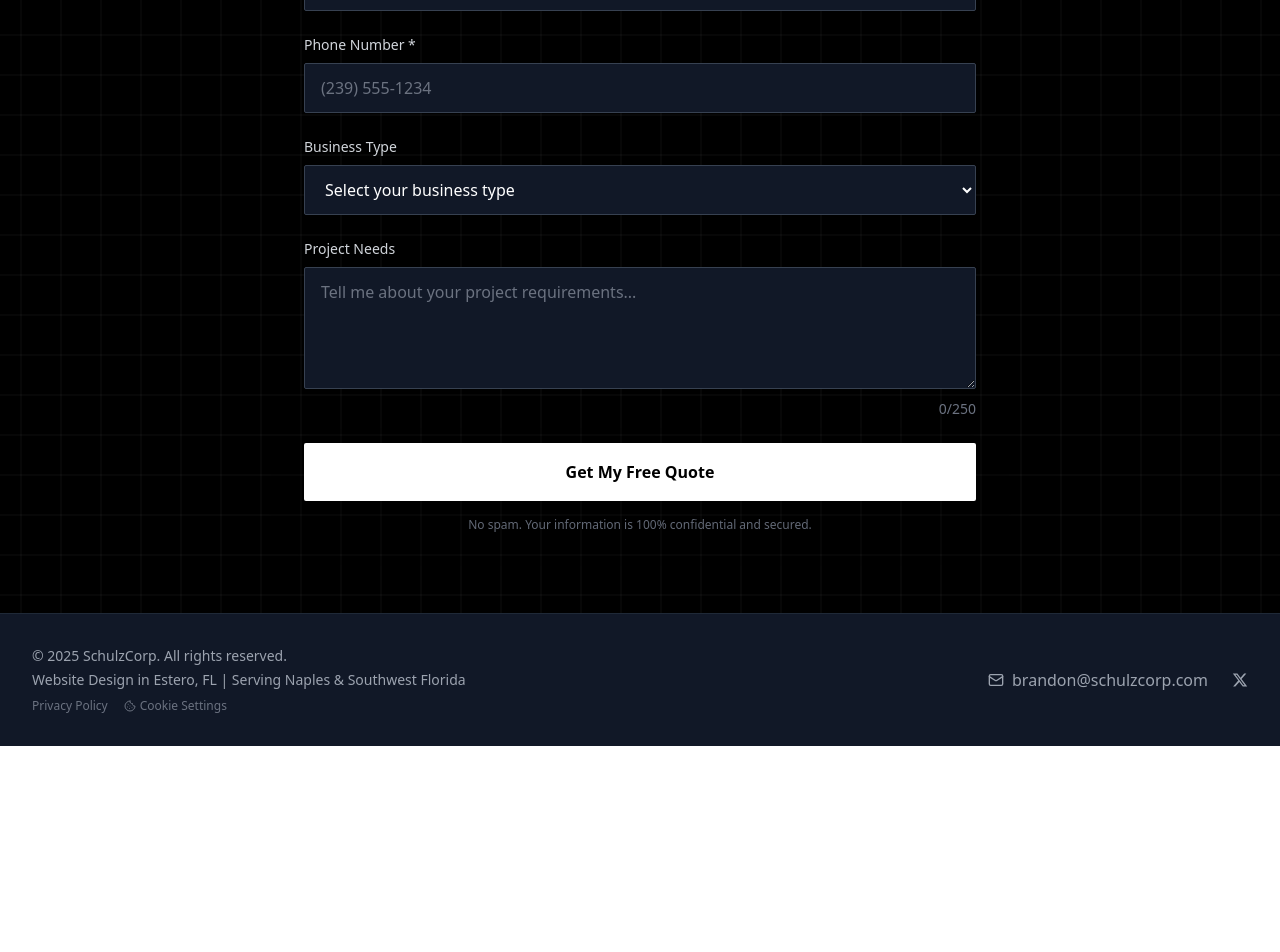
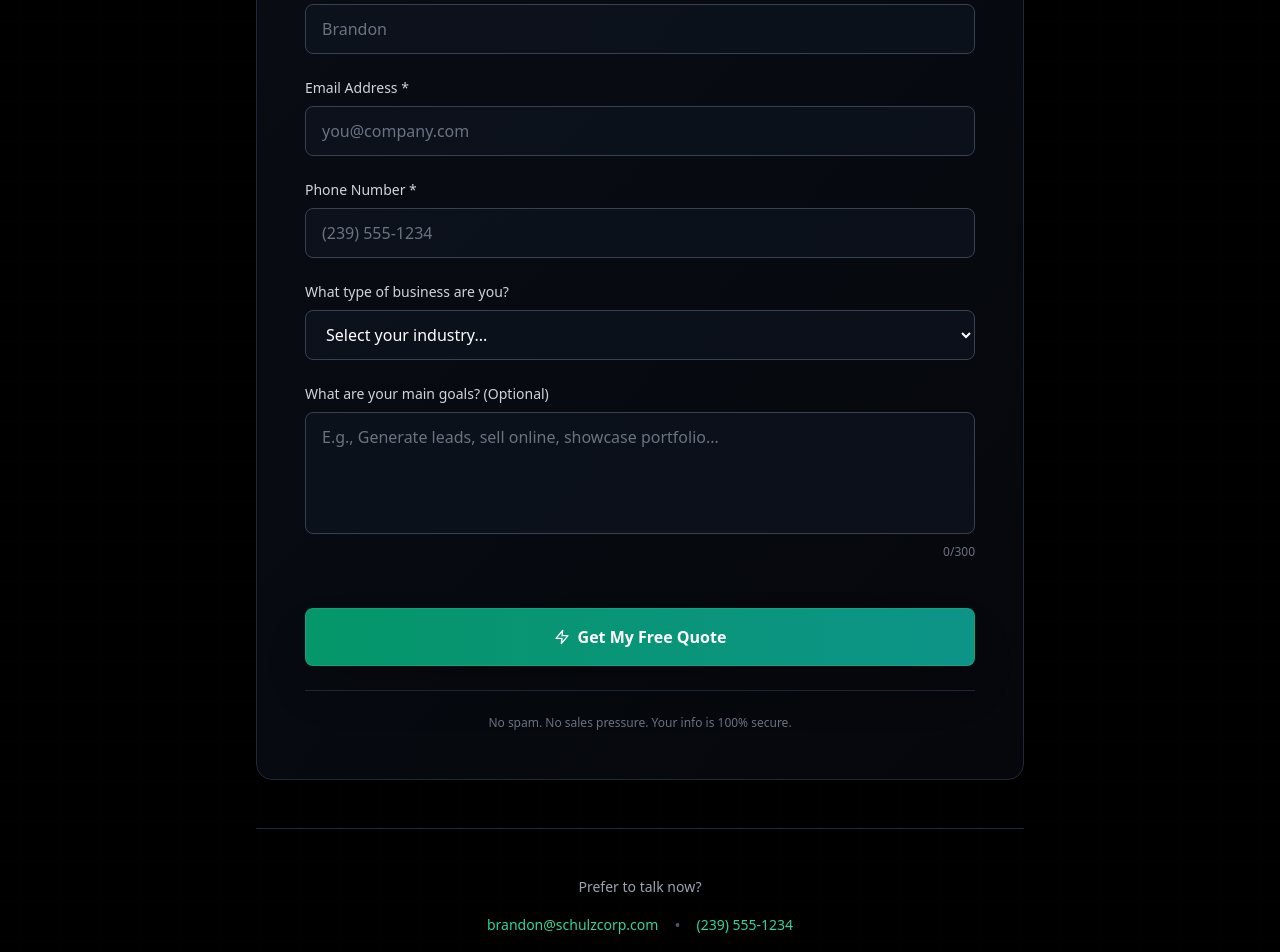
Before and after one commit to SchulzCorpLLC/SchulzCorp, a React (Vite) app: page / in a window 1280 px wide. Shown: the part 5140-6092 px from the top of the page. Before the commit the page ends 5886 px from the top, so only its background shows below. Built offline with nearby package versions, Linux system fonts and the light colour scheme.

Commit message:
Updated Contact.tsx

```diff
--- a/src/components/Contact.tsx
+++ b/src/components/Contact.tsx
@@ -1,4 +1,5 @@
 import React, { useState } from 'react';
+import { CheckCircle2, AlertCircle, Zap } from 'lucide-react';
 
 interface FormData {
   name: string;
@@ -23,41 +24,40 @@ const Contact: React.FC = () => {
   const [errors, setErrors] = useState<FormErrors>({});
 
   const businessTypes = [
+    'Service Business (Plumbing, HVAC, Lawn Care)',
+    'Moving / Transportation',
+    'Fitness / Wellness Coaching',
+    'Real Estate / Property Management',
     'Construction / Trades',
-    'E-commerce / Online Store',
-    'Education / Coaching / Online Courses',
-    'Financial Services / Insurance',
-    'Healthcare or Wellness Practice',
-    'Logistics / Transportation / Moving Companies',
-    'Nonprofit / Community Organization',
-    'Other / Not Listed (Please Describe)',
-    'Professional Services',
-    'Real Estate or Property Management',
-    'Restaurant / Food Services',
-    'Tech / SaaS Startup'
+    'E-commerce / Retail',
+    'Professional Services (Law, Accounting)',
+    'Healthcare / Medical Practice',
+    'Restaurant / Food Service',
+    'Tech Startup / SaaS',
+    'Other'
   ];
 
   const validateForm = (): boolean => {
     const newErrors: FormErrors = {};
 
     if (!formData.name.trim()) {
-      newErrors.name = 'Name is required';
+      newErrors.name = 'Name required';
     }
 
     if (!formData.email.trim()) {
-      newErrors.email = 'Email is required';
+      newErrors.email = 'Email required';
     } else if (!/^[^\s@]+@[^\s@]+\.[^\s@]+$/.test(formData.email)) {
-      newErrors.email = 'Please enter a valid email address';
+      newErrors.email = 'Valid email required';
     }
 
     if (!formData.phone.trim()) {
-      newErrors.phone = 'Phone number is required';
+      newErrors.phone = 'Phone required';
     } else if (!/^[\d\s\-\(\)\+]+$/.test(formData.phone)) {
-      newErrors.phone = 'Please enter a valid phone number';
+      newErrors.phone = 'Valid phone required';
     }
 
-    if (formData.projectNeeds.length > 250) {
-      newErrors.projectNeeds = 'Project needs must be 250 characters or less';
+    if (formData.projectNeeds.length > 300) {
+      newErrors.projectNeeds = 'Keep under 300 characters';
     }
 
     setErrors(newErrors);
@@ -94,12 +94,12 @@ const Contact: React.FC = () => {
         setTimeout(() => {
           setIsSubmitted(false);
           setFormData({ name: '', email: '', phone: '', business_type: '', projectNeeds: '' });
-        }, 3000);
+        }, 4000);
       } else {
-        setErrors({ projectNeeds: "Submission failed. Please try again." });
+        setErrors({ projectNeeds: "Submission failed. Try again." });
       }
     } catch (error) {
-      setErrors({ projectNeeds: "A network error occurred. Please check your connection." });
+      setErrors({ projectNeeds: "Network error. Check connection." });
     } finally {
       setIsSubmitting(false);
     }
@@ -107,21 +107,25 @@ const Contact: React.FC = () => {
 
   if (isSubmitted) {
     return (
-      <section id="contact" className="relative overflow-hidden py-20 bg-black">
-        <div className="absolute inset-0 bg-[url('/grid.svg')] bg-center"></div>
+      <section id="contact" className="relative overflow-hidden py-32 bg-black">
+        <div className="absolute inset-0 bg-[url('/grid.svg')] bg-center opacity-10"></div>
         <div className="relative max-w-screen-2xl mx-auto px-4 sm:px-6 lg:px-8">
           <div className="max-w-2xl mx-auto text-center">
-            <div className="bg-gradient-to-br from-gray-800 to-gray-900 rounded-lg p-12 shadow-2xl border border-gray-700">
-              <div className="text-green-400 mb-4">
-                <svg className="w-16 h-16 mx-auto" fill="none" stroke="currentColor" viewBox="0 0 24 24">
-                  <path strokeLinecap="round" strokeLinejoin="round" strokeWidth={2} d="M5 13l4 4L19 7" />
-                </svg>
+            <div className="bg-gradient-to-br from-emerald-500/10 to-teal-500/10 border border-emerald-500/30 rounded-2xl p-12 shadow-2xl">
+              <div className="text-emerald-400 mb-4 flex justify-center">
+                <CheckCircle2 className="w-16 h-16" />
               </div>
-              <h3 className="text-2xl font-bold text-white mb-4">
-                Message Sent Successfully!
+              <h3 className="text-3xl font-bold text-white mb-4">
+                We Got Your Message!
               </h3>
-              <p className="text-gray-400">
-                Thank you for reaching out. I'll get back to you within 24 hours with your free quote.
+              <p className="text-gray-300 text-lg mb-2">
+                Thanks for reaching out. I'm reviewing your info right now.
+              </p>
+              <p className="text-emerald-400 font-medium">
+                You'll get a custom quote and strategy within 24 hours.
+              </p>
+              <p className="text-gray-500 text-sm mt-6">
+                Check your email for confirmation from Brandon.
               </p>
             </div>
           </div>
@@ -131,23 +135,31 @@ const Contact: React.FC = () => {
   }
 
   return (
-    <section id="contact" className="relative overflow-hidden py-20 bg-black">
-        <div className="absolute inset-0 bg-[url('/grid.svg')] bg-center"></div>
+    <section id="contact" className="relative overflow-hidden py-24 sm:py-32 bg-black">
+      <div className="absolute inset-0 bg-[url('/grid.svg')] bg-center opacity-10"></div>
+
       <div className="relative max-w-screen-2xl mx-auto px-4 sm:px-6 lg:px-8">
+        <div className="max-w-3xl mx-auto">
+          {/* Header */}
           <div className="text-center mb-16">
-          <h2 className="text-3xl md:text-4xl font-bold text-white mb-4">
-            Get Your Free Website Audit Today
+            <span className="text-xs font-bold text-emerald-400 uppercase tracking-widest mb-4 block">
+              Ready to Win Online?
+            </span>
+            <h2 className="text-4xl md:text-5xl font-bold text-white mb-6">
+              Get Your Free Website Strategy
             </h2>
-          <p className="text-lg text-gray-400 max-w-3xl mx-auto">
-            Tell me about your business and I'll provide a custom quote within 24 hours. Serving Estero, Naples, and all of Southwest Florida.
+            <p className="text-lg text-gray-300 max-w-2xl mx-auto">
+              Tell me about your business. I'll send a custom quote and strategy within 24 hours.
             </p>
           </div>
 
-        <div className="max-w-2xl mx-auto">
+          {/* Form Card */}
+          <div className="bg-gradient-to-br from-gray-900/50 to-gray-900/30 rounded-2xl border border-gray-800 p-8 md:p-12 backdrop-blur-sm">
             <form onSubmit={handleSubmit} className="space-y-6">
+              {/* Name */}
               <div>
                 <label htmlFor="name" className="block text-sm font-medium text-gray-300 mb-2">
-                Name *
+                  Your Name *
                 </label>
                 <input
                   type="text"
@@ -155,14 +167,20 @@ const Contact: React.FC = () => {
                   name="name"
                   value={formData.name}
                   onChange={handleInputChange}
-                className={`w-full px-4 py-3 bg-gray-900 border ${
+                  className={`w-full px-4 py-3 bg-gray-900/50 border ${
                     errors.name ? 'border-red-500' : 'border-gray-700'
-                } rounded-sm text-white placeholder-gray-500 focus:outline-none focus:border-gray-500 transition-colors duration-200`}
-                placeholder="Your name"
+                  } rounded-lg text-white placeholder-gray-500 focus:outline-none focus:ring-2 focus:ring-emerald-500/50 focus:border-emerald-500 transition-all duration-200`}
+                  placeholder="Brandon"
+                  autoComplete="name"
                 />
-              {errors.name && <p className="mt-1 text-sm text-red-500">{errors.name}</p>}
+                {errors.name && (
+                  <p className="mt-1 text-sm text-red-400 flex items-center gap-1">
+                    <AlertCircle className="w-3 h-3" /> {errors.name}
+                  </p>
+                )}
               </div>
 
+              {/* Email */}
               <div>
                 <label htmlFor="email" className="block text-sm font-medium text-gray-300 mb-2">
                   Email Address *
@@ -173,14 +191,20 @@ const Contact: React.FC = () => {
                   name="email"
                   value={formData.email}
                   onChange={handleInputChange}
-                className={`w-full px-4 py-3 bg-gray-900 border ${
+                  className={`w-full px-4 py-3 bg-gray-900/50 border ${
                     errors.email ? 'border-red-500' : 'border-gray-700'
-                } rounded-sm text-white placeholder-gray-500 focus:outline-none focus:border-gray-500 transition-colors duration-200`}
-                placeholder="your.email@company.com"
+                  } rounded-lg text-white placeholder-gray-500 focus:outline-none focus:ring-2 focus:ring-emerald-500/50 focus:border-emerald-500 transition-all duration-200`}
+                  placeholder="you@company.com"
+                  autoComplete="email"
                 />
-              {errors.email && <p className="mt-1 text-sm text-red-500">{errors.email}</p>}
+                {errors.email && (
+                  <p className="mt-1 text-sm text-red-400 flex items-center gap-1">
+                    <AlertCircle className="w-3 h-3" /> {errors.email}
+                  </p>
+                )}
               </div>
 
+              {/* Phone */}
               <div>
                 <label htmlFor="phone" className="block text-sm font-medium text-gray-300 mb-2">
                   Phone Number *
@@ -191,33 +215,42 @@ const Contact: React.FC = () => {
                   name="phone"
                   value={formData.phone}
                   onChange={handleInputChange}
-                className={`w-full px-4 py-3 bg-gray-900 border ${
+                  className={`w-full px-4 py-3 bg-gray-900/50 border ${
                     errors.phone ? 'border-red-500' : 'border-gray-700'
-                } rounded-sm text-white placeholder-gray-500 focus:outline-none focus:border-gray-500 transition-colors duration-200`}
+                  } rounded-lg text-white placeholder-gray-500 focus:outline-none focus:ring-2 focus:ring-emerald-500/50 focus:border-emerald-500 transition-all duration-200`}
                   placeholder="(239) 555-1234"
+                  autoComplete="tel"
                 />
-              {errors.phone && <p className="mt-1 text-sm text-red-500">{errors.phone}</p>}
+                {errors.phone && (
+                  <p className="mt-1 text-sm text-red-400 flex items-center gap-1">
+                    <AlertCircle className="w-3 h-3" /> {errors.phone}
+                  </p>
+                )}
               </div>
 
+              {/* Business Type */}
               <div>
-              <label htmlFor="business_type" className="block text-sm font-medium text-gray-300 mb-2">Business Type</label>
+                <label htmlFor="business_type" className="block text-sm font-medium text-gray-300 mb-2">
+                  What type of business are you?
+                </label>
                 <select
                   id="business_type"
                   name="business_type"
                   value={formData.business_type}
                   onChange={handleInputChange}
-                className="w-full px-4 py-3 bg-gray-900 border border-gray-700 rounded-sm text-white focus:outline-none focus:border-gray-500 transition-colors duration-200"
+                  className="w-full px-4 py-3 bg-gray-900/50 border border-gray-700 rounded-lg text-white focus:outline-none focus:ring-2 focus:ring-emerald-500/50 focus:border-emerald-500 transition-all duration-200"
                 >
-                <option value="">Select your business type</option>
+                  <option value="">Select your industry...</option>
                   {businessTypes.map(type => (
                     <option key={type} value={type}>{type}</option>
                   ))}
                 </select>
               </div>
 
+              {/* Project Goals */}
               <div>
                 <label htmlFor="projectNeeds" className="block text-sm font-medium text-gray-300 mb-2">
-                Project Needs
+                  What are your main goals? (Optional)
                 </label>
                 <textarea
                   id="projectNeeds"
@@ -225,43 +258,78 @@ const Contact: React.FC = () => {
                   value={formData.projectNeeds}
                   onChange={handleInputChange}
                   rows={4}
-                maxLength={250}
-                className={`w-full px-4 py-3 bg-gray-900 border ${
+                  maxLength={300}
+                  className={`w-full px-4 py-3 bg-gray-900/50 border ${
                     errors.projectNeeds ? 'border-red-500' : 'border-gray-700'
-                } rounded-sm text-white placeholder-gray-500 focus:outline-none focus:border-gray-500 transition-colors duration-200 resize-vertical`}
-                placeholder="Tell me about your project requirements..."
+                  } rounded-lg text-white placeholder-gray-500 focus:outline-none focus:ring-2 focus:ring-emerald-500/50 focus:border-emerald-500 transition-all duration-200 resize-none`}
+                  placeholder="E.g., Generate leads, sell online, showcase portfolio..."
                 />
                 <div className="flex justify-between items-center mt-1">
-                {errors.projectNeeds && <p className="mt-1 text-sm text-red-500">{errors.projectNeeds}</p>}
-                <p className="text-sm text-gray-500 ml-auto">
-                  {formData.projectNeeds.length}/250
+                  <div>
+                    {errors.projectNeeds && (
+                      <p className="text-sm text-red-400 flex items-center gap-1">
+                        <AlertCircle className="w-3 h-3" /> {errors.projectNeeds}
+                      </p>
+                    )}
+                  </div>
+                  <p className="text-xs text-gray-500">
+                    {formData.projectNeeds.length}/300
                   </p>
                 </div>
               </div>
 
-            <div className="text-center">
+              {/* CTA Button */}
+              <div className="pt-6">
                 <button
                   type="submit"
                   disabled={isSubmitting}
-                className="w-full bg-white text-black font-bold px-8 py-4 rounded-sm transition-all duration-300 border border-transparent hover:bg-gray-200 disabled:bg-gray-500 disabled:cursor-not-allowed shadow-2xl hover:shadow-3xl transform hover:-translate-y-1 disabled:translate-y-0"
+                  className="w-full bg-gradient-to-r from-emerald-600 to-teal-600 hover:from-emerald-500 hover:to-teal-500 disabled:from-gray-600 disabled:to-gray-700 text-white font-bold px-8 py-4 rounded-lg transition-all duration-300 border border-emerald-500/50 shadow-2xl hover:shadow-3xl transform hover:scale-[1.02] disabled:scale-100 disabled:cursor-not-allowed flex items-center justify-center gap-2"
                 >
                   {isSubmitting ? (
-                  <span className="flex items-center justify-center">
-                    <svg className="animate-spin -ml-1 mr-3 h-5 w-5 text-black" xmlns="http://www.w3.org/2000/svg" fill="none" viewBox="0 0 24 24">
+                    <>
+                      <svg className="animate-spin h-5 w-5" fill="none" viewBox="0 0 24 24">
                         <circle className="opacity-25" cx="12" cy="12" r="10" stroke="currentColor" strokeWidth="4"></circle>
                         <path className="opacity-75" fill="currentColor" d="M4 12a8 8 0 018-8V0C5.373 0 0 5.373 0 12h4zm2 5.291A7.962 7.962 0 014 12H0c0 3.042 1.135 5.824 3 7.938l3-2.647z"></path>
                       </svg>
                       Sending...
-                  </span>
+                    </>
                   ) : (
-                  'Get My Free Quote'
+                    <>
+                      <Zap className="w-4 h-4" />
+                      Get My Free Quote
+                    </>
                   )}
                 </button>
-              <p className="text-xs text-gray-500 mt-4">
-                No spam. Your information is 100% confidential and secured.
+              </div>
+
+              {/* Trust Statement */}
+              <div className="border-t border-gray-800 pt-6 text-center">
+                <p className="text-xs text-gray-500">
+                  No spam. No sales pressure. Your info is 100% secure.
                 </p>
               </div>
             </form>
+          </div>
+
+          {/* Alternative Contact */}
+          <div className="mt-12 pt-12 border-t border-gray-800 text-center">
+            <p className="text-gray-400 text-sm mb-4">Prefer to talk now?</p>
+            <div className="flex flex-col sm:flex-row items-center justify-center gap-4">
+              <a
+                href="mailto:brandon@schulzcorp.com"
+                className="text-emerald-400 hover:text-emerald-300 font-medium transition-colors text-sm"
+              >
+                brandon@schulzcorp.com
+              </a>
+              <span className="hidden sm:block text-gray-600">•</span>
+              <a
+                href="tel:+12395551234"
+                className="text-emerald-400 hover:text-emerald-300 font-medium transition-colors text-sm"
+              >
+                (239) 555-1234
+              </a>
+            </div>
+          </div>
         </div>
       </div>
     </section>
```
Lines whose indentation alone changed are shown as unchanged.
